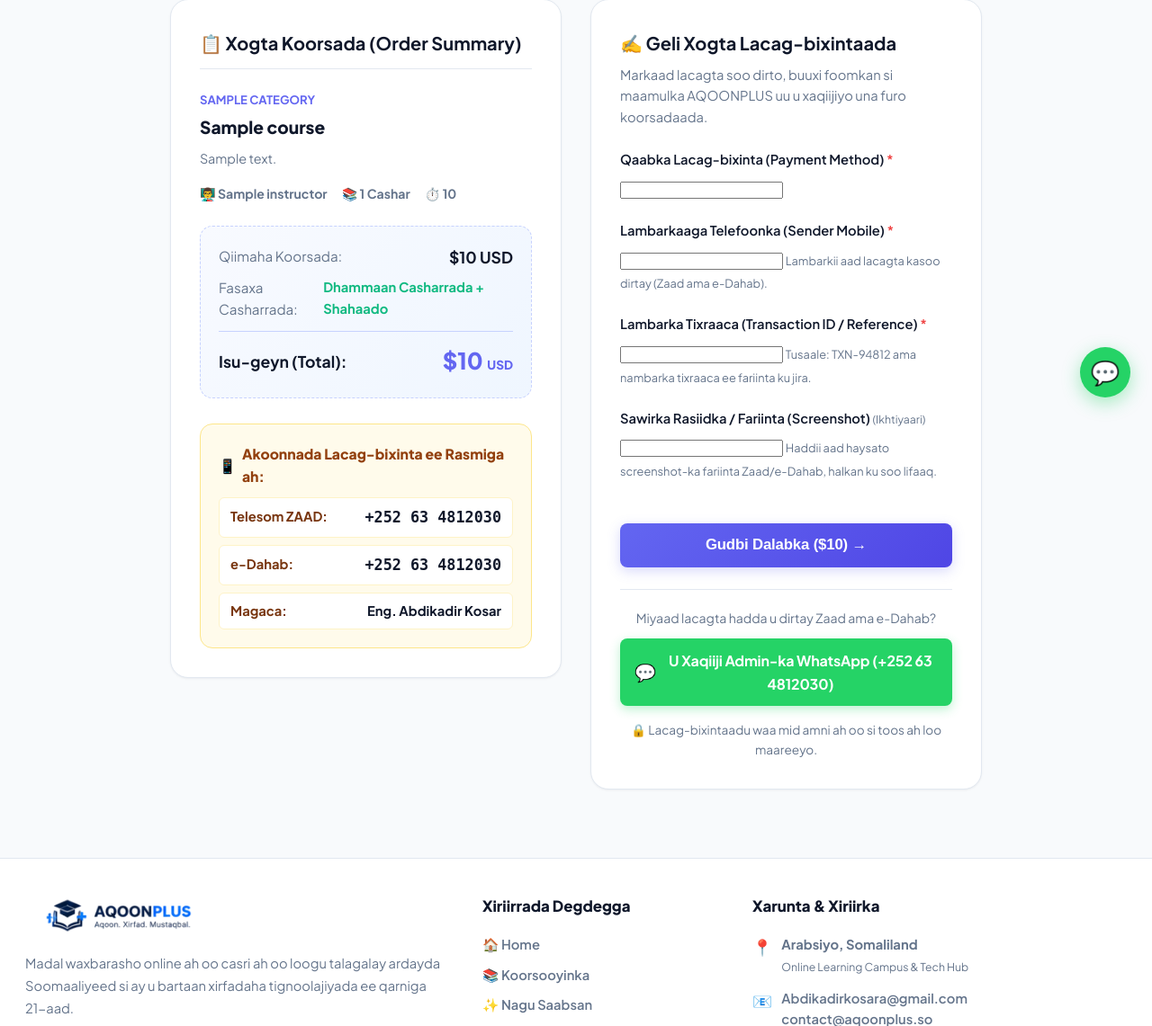
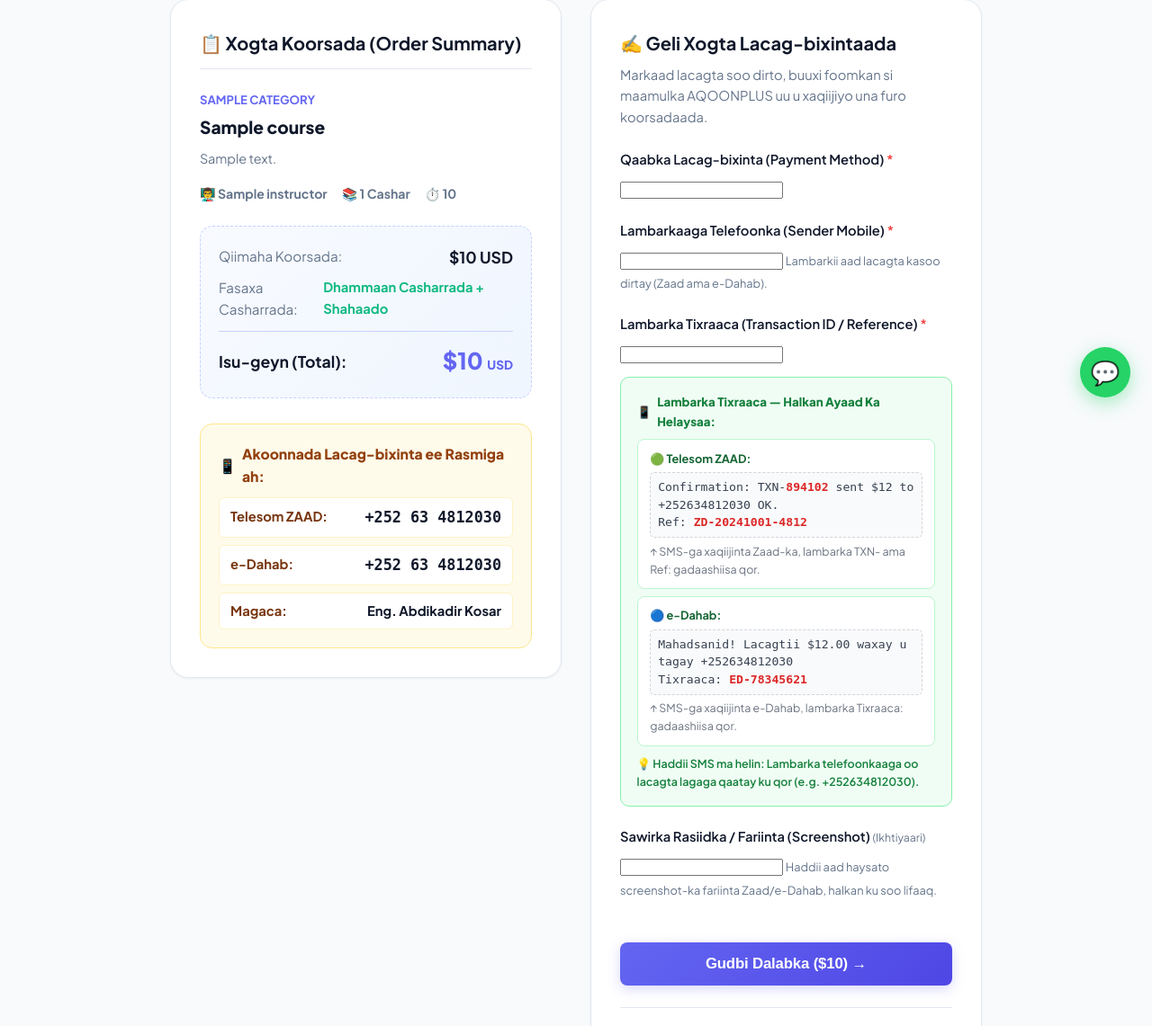
Before and after one commit to Abdikadirkosar/django-elearning, a Django app: template courses/templates/courses/checkout.html in a window 1280 px wide. Shown: the part 334-1475 px from the top of the page at 90% size. Run offline with Django 5.2, Linux system fonts and the light colour scheme; the template is opened without the code that fills it: most values are stand-ins (such as "Sample title", 1, 10 or a date in 2020); form fields are guessed from the names that the template uses.

Commit message:
fix: Add detailed visual guide for Transaction ID field in checkout (Zaad/e-Dahab SMS examples)

```diff
--- a/courses/templates/courses/checkout.html
+++ b/courses/templates/courses/checkout.html
@@ -123,7 +123,39 @@
           {% if form.transaction_id.errors %}
             <div class="form-error">{{ form.transaction_id.errors.0 }}</div>
           {% endif %}
-          <small style="color: var(--text-muted); font-size: 0.8rem;">Tusaale: TXN-94812 ama nambarka tixraaca ee fariinta ku jira.</small>
+
+          <!-- Visual Step-by-Step Guide -->
+          <div style="margin-top: 0.85rem; background: #f0fdf4; border: 1.5px solid #86efac; border-radius: 10px; padding: 1rem 1.1rem;">
+            <p style="font-size: 0.83rem; font-weight: 800; color: #15803d; margin: 0 0 0.6rem 0; display: flex; align-items: center; gap: 6px;">
+              <span>📱</span> Lambarka Tixraaca — Halkan Ayaad Ka Helaysaa:
+            </p>
+
+            <div style="display: flex; flex-direction: column; gap: 0.5rem;">
+              <!-- Step 1: Telesom ZAAD -->
+              <div style="background: #ffffff; border: 1px solid #bbf7d0; border-radius: 8px; padding: 0.65rem 0.85rem;">
+                <p style="font-size: 0.8rem; font-weight: 700; color: #166534; margin: 0 0 0.3rem 0;">🟢 Telesom ZAAD:</p>
+                <p style="font-size: 0.82rem; color: #374151; margin: 0; line-height: 1.5; font-family: monospace; background: #f9fafb; padding: 6px 8px; border-radius: 5px; border: 1px dashed #d1d5db;">
+                  Confirmation: TXN-<strong style="color: #dc2626;">894102</strong> sent $12 to +252634812030 OK.<br>
+                  Ref: <strong style="color: #dc2626;">ZD-20241001-4812</strong>
+                </p>
+                <p style="font-size: 0.78rem; color: #6b7280; margin: 0.35rem 0 0 0;">↑ SMS-ga xaqiijinta Zaad-ka, lambarka TXN- ama Ref: gadaashiisa qor.</p>
+              </div>
+
+              <!-- Step 2: e-Dahab -->
+              <div style="background: #ffffff; border: 1px solid #bbf7d0; border-radius: 8px; padding: 0.65rem 0.85rem;">
+                <p style="font-size: 0.8rem; font-weight: 700; color: #166534; margin: 0 0 0.3rem 0;">🔵 e-Dahab:</p>
+                <p style="font-size: 0.82rem; color: #374151; margin: 0; line-height: 1.5; font-family: monospace; background: #f9fafb; padding: 6px 8px; border-radius: 5px; border: 1px dashed #d1d5db;">
+                  Mahadsanid! Lacagtii $12.00 waxay u tagay +252634812030<br>
+                  Tixraaca: <strong style="color: #dc2626;">ED-78345621</strong>
+                </p>
+                <p style="font-size: 0.78rem; color: #6b7280; margin: 0.35rem 0 0 0;">↑ SMS-ga xaqiijinta e-Dahab, lambarka Tixraaca: gadaashiisa qor.</p>
+              </div>
+            </div>
+
+            <p style="font-size: 0.78rem; color: #15803d; margin: 0.65rem 0 0 0; font-weight: 600;">
+              💡 Haddii SMS ma helin: Lambarka telefoonkaaga oo lacagta lagaga qaatay ku qor (e.g. +252634812030).
+            </p>
+          </div>
         </div>
 
         <div class="form-group">
```
